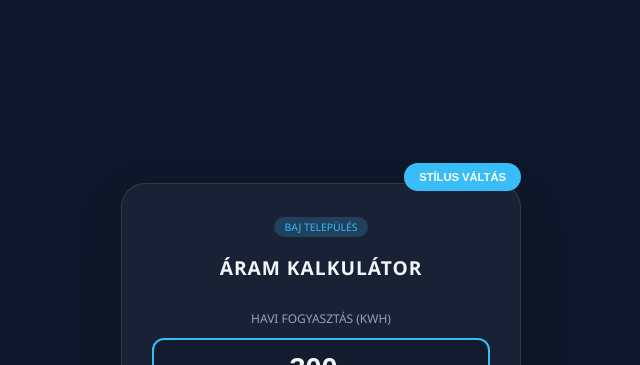
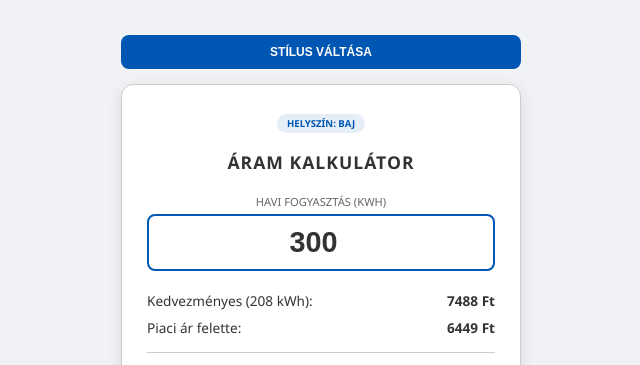
Before and after one commit to oneill944/Calculator, a plain HTML site: page index.html in a window 1280 px wide. Shown: the top 365 px of the page, without its empty margins (319-959 px from the left). Drawn offline with Linux system fonts and the light colour scheme.

Commit message:
Refactor styles and update theme toggle text

```diff
--- a/index.html
+++ b/index.html
@@ -5,24 +5,26 @@
   <meta name="viewport" content="width=device-width,initial-scale=1" />
   <title>Baj - Áramszámla Kalkulátor</title>
   <style id="theme-style">
-    /* Alapértelmezett (Új Modern) stílus */
+    /* Alapértelmezett: Világos (Régi) stílus */
     :root {
+      --bg: #f0f2f5;
+      --card-bg: #ffffff;
+      --accent: #0056b3;
+      --text-main: #333333;
+      --text-dim: #666666;
+      --input-bg: #ffffff;
+      --border: #cccccc;
+    }
+
+    /* Új Modern (Sötét) stílus */
+    .theme-dark {
       --bg: #0f172a;
       --card-bg: rgba(30, 41, 59, 0.7);
       --accent: #38bdf8;
       --text-main: #f1f5f9;
       --text-dim: #94a3b8;
       --input-bg: rgba(15, 23, 42, 0.5);
-    }
-
-    /* Régi stílus felülírása */
-    .theme-old {
-      --bg: #f0f2f5;
-      --card-bg: #ffffff;
-      --accent: #0056b3;
-      --text-main: #333333;
-      --text-dim: #666666;
-      --input-bg: #ffffff;
+      --border: rgba(255, 255, 255, 0.1);
     }
 
     body {
@@ -31,93 +33,93 @@
       color: var(--text-main);
       display: flex;
       justify-content: center;
-      align-items: center;
+      align-items: flex-start; /* Felülre igazítva */
       min-height: 100vh;
       margin: 0;
-      transition: all 0.4s ease;
+      padding-top: 20px; /* Egy kicsi távolság a legtetejétől */
+      transition: background 0.4s ease;
     }
 
-    .container { position: relative; width: 100%; max-width: 400px; padding: 20px; }
+    .container { position: relative; width: 100%; max-width: 400px; padding: 15px; }
 
     .glass-card {
       background: var(--card-bg);
       backdrop-filter: blur(12px);
-      border: 1px solid rgba(255, 255, 255, 0.1);
-      border-radius: 24px;
-      padding: 30px;
-      box-shadow: 0 20px 50px rgba(0,0,0,0.2);
+      border: 1px solid var(--border);
+      border-radius: 12px;
+      padding: 25px;
+      box-shadow: 0 4px 15px rgba(0,0,0,0.1);
       transition: all 0.4s ease;
     }
 
-    .theme-old .glass-card {
-        border: 1px solid #ccc;
-        box-shadow: 0 4px 10px rgba(0,0,0,0.1);
-        border-radius: 8px;
+    /* Sötét mód speciális kerekítése */
+    .theme-dark .glass-card {
+      border-radius: 24px;
+      box-shadow: 0 20px 50px rgba(0,0,0,0.3);
     }
 
     .theme-toggle {
-      position: absolute;
-      top: 0;
-      right: 20px;
+      width: 100%;
       background: var(--accent);
       color: white;
       border: none;
-      padding: 8px 15px;
-      border-radius: 20px;
+      padding: 10px;
+      border-radius: 8px;
       cursor: pointer;
-      font-size: 0.7rem;
+      font-size: 0.75rem;
       font-weight: bold;
-      z-index: 10;
+      margin-bottom: 15px;
+      transition: opacity 0.2s;
     }
 
     h1 {
-      font-size: 1.2rem;
+      font-size: 1.1rem;
       text-align: center;
-      margin-bottom: 25px;
+      margin-bottom: 20px;
       letter-spacing: 1px;
     }
 
-    .input-wrapper { margin-bottom: 25px; text-align: center; }
-    label { font-size: 0.75rem; color: var(--text-dim); text-transform: uppercase; }
+    .input-wrapper { margin-bottom: 20px; text-align: center; }
+    label { font-size: 0.7rem; color: var(--text-dim); text-transform: uppercase; display: block; margin-bottom: 5px; }
 
     input {
       width: 100%;
       background: var(--input-bg);
       border: 2px solid var(--accent);
-      border-radius: 12px;
-      padding: 12px;
+      border-radius: 8px;
+      padding: 10px;
       color: var(--text-main);
       font-size: 1.8rem;
       font-weight: 700;
       text-align: center;
-      margin-top: 10px;
       box-sizing: border-box;
     }
 
-    .stat-row { display: flex; justify-content: space-between; font-size: 0.9rem; margin-bottom: 10px; }
-    .divider { height: 1px; background: rgba(128,128,128,0.2); margin: 20px 0; }
+    .stat-row { display: flex; justify-content: space-between; font-size: 0.85rem; margin-bottom: 8px; }
+    .divider { height: 1px; background: var(--border); margin: 15px 0; }
 
     .total-container { text-align: center; }
     .total-value { font-size: 2.5rem; font-weight: 800; display: block; color: var(--text-main); }
 
     .badge {
-      font-size: 0.65rem;
-      background: rgba(56, 189, 248, 0.2);
+      font-size: 0.6rem;
+      background: rgba(0, 86, 179, 0.1);
       color: var(--accent);
       padding: 3px 10px;
       border-radius: 10px;
       margin-bottom: 5px;
       display: inline-block;
+      font-weight: bold;
     }
   </style>
 </head>
 <body class="">
 
 <div class="container">
-  <button class="theme-toggle" onclick="toggleTheme()">STÍLUS VÁLTÁS</button>
+  <button class="theme-toggle" onclick="toggleTheme()">STÍLUS VÁLTÁSA</button>
 
   <div class="glass-card">
-    <div style="text-align: center;"><span class="badge">BAJ TELEPÜLÉS</span></div>
+    <div style="text-align: center;"><span class="badge">HELYSZÍN: BAJ</span></div>
     <h1>ÁRAM KALKULÁTOR</h1>
 
     <div class="input-wrapper">
@@ -131,7 +133,7 @@
     <div class="divider"></div>
 
     <div class="total-container">
-      <div style="font-size: 0.8rem; color: var(--accent);">FIZETENDŐ ÖSSZEG</div>
+      <div style="font-size: 0.75rem; color: var(--accent); font-weight: bold;">VÁRHATÓ HAVI ÖSSZEG</div>
       <div id="outTotal" class="total-value">0 Ft</div>
     </div>
   </div>
@@ -142,17 +144,17 @@
   const body = document.body;
 
   function toggleTheme() {
-    body.classList.toggle('theme-old');
+    body.classList.toggle('theme-dark');
   }
 
   function calculate() {
     const val = parseFloat(consInput.value) || 0;
-    const limit = 208; // Bajra kért limit
+    const limit = 208;
 
     const lowKwh = Math.min(val, limit);
     const highKwh = Math.max(0, val - limit);
 
-    // Aktuális bruttó lakossági árak (MVM/E.ON Baj környékén)
+    // Bruttó árak (Baj település)
     const lowCost = Math.round(lowKwh * 36);
     const highCost = Math.round(highKwh * 70.1);
     const total = lowCost + highCost;
```
